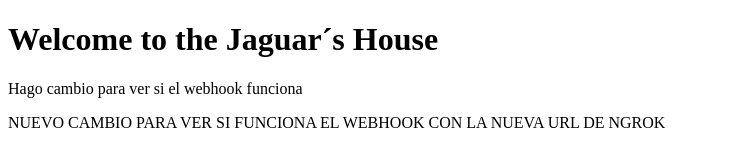
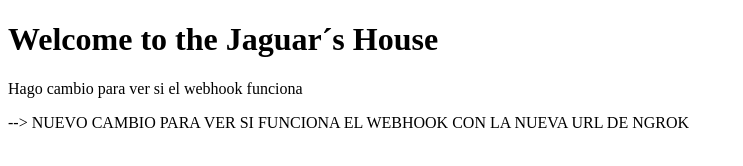
Before and after one commit to pablonssss/sitioweb1, a plain HTML site: page index.html in a window 1280 px wide. Shown: the whole page, without its empty margins (0-743 px from the left). Drawn offline with Linux system fonts and the light colour scheme.

Commit message:
Ultimo cambio para ver si reacciona el webhook

```diff
--- a/index.html
+++ b/index.html
@@ -6,6 +6,6 @@
 <body>
     <h1>Welcome to the Jaguar´s House </h1>
     <p>Hago cambio para ver si el webhook funciona</p>
-    <p>NUEVO CAMBIO PARA VER SI FUNCIONA EL WEBHOOK CON LA NUEVA URL DE NGROK</p>
+    <p> --> NUEVO CAMBIO PARA VER SI FUNCIONA EL WEBHOOK CON LA NUEVA URL DE NGROK</p>
 </body>
 </html>
```
